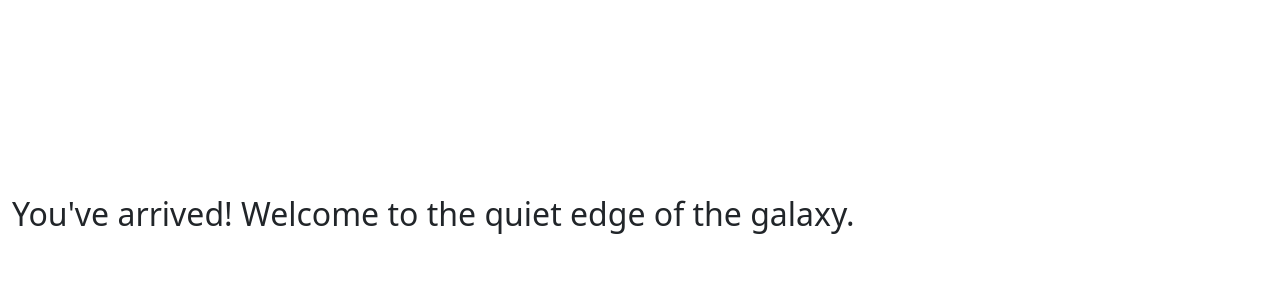
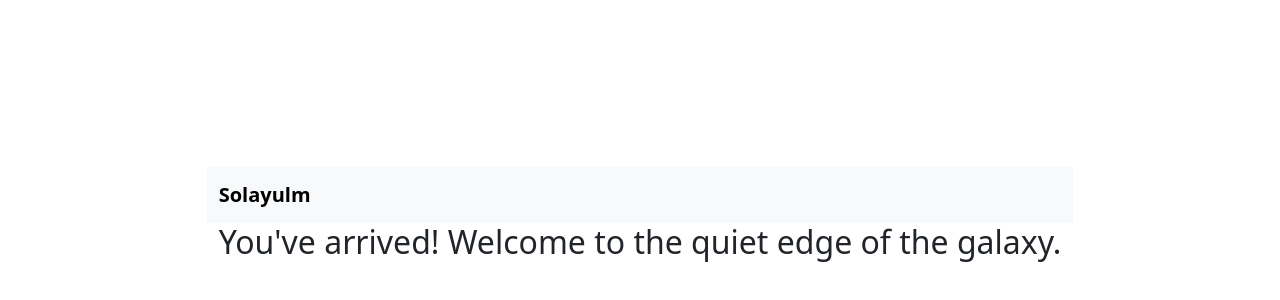
Before and after one commit to DanilleH22/solayulm, a React (Vite) app in the folder solayulm/: page / in a window 1280 px wide. Shown: the part 182-482 px from the top of the page. Built offline with nearby package versions, Linux system fonts and the light colour scheme.

Commit message:
Add navbar and container

```diff
--- a/solayulm/src/App.jsx
+++ b/solayulm/src/App.jsx
@@ -1,16 +1,25 @@
 import React from "react";
 import { BrowserRouter as Router, Route, Routes } from "react-router-dom";
 import Homepage from "./pages/homepage/Homepage.jsx"
+import { Container } from 'react-bootstrap'
+import 'bootstrap/dist/css/bootstrap.min.css';
+import NavBar from "./components/NavBar.jsx";
+import "./App.css";
+
+
 
 
 const App = () => {
   return (
+    <Container fluid>
+      <NavBar />
     <Router>
       <Routes>
         <Route exact path="/" element={<Homepage />} />
         <Route path="*" element={<h1>Page not found!</h1>} />
         </Routes>
     </Router>
+    </Container>
   );
 };
 
```
